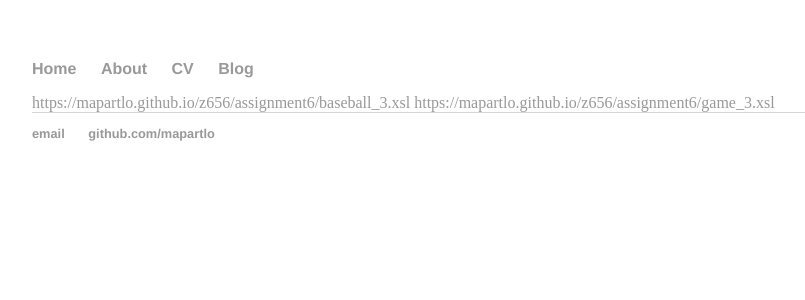
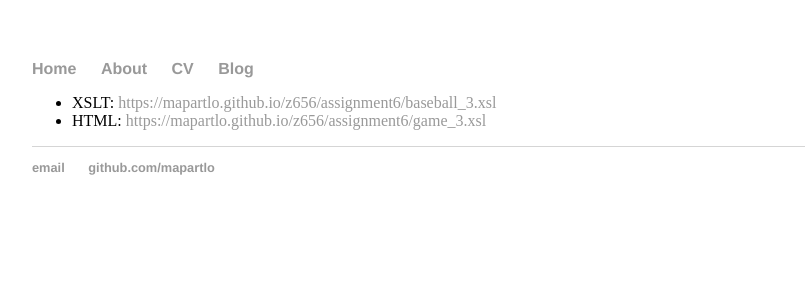
Before and after one commit to miapartlow/mapartlo.github.io, a Jekyll site: the page built from z656/assignment6/index.html, in a window 1280 px wide. Shown: the top 300 px of the page, without its empty margins (160-965 px from the left). Built offline with Jekyll 4.4.1, drawn with Linux system fonts in a browser that asks for light colours.

Commit message:
Update index.html

```diff
--- a/z656/assignment6/index.html
+++ b/z656/assignment6/index.html
@@ -2,6 +2,8 @@
 layout: default
 title: "Mia Partlow, Digital Publishing Expert"
 ---
+<ul>
+<li>XSLT: <a href="https://mapartlo.github.io/z656/assignment6/baseball_3.xsl">https://mapartlo.github.io/z656/assignment6/baseball_3.xsl</a></li>
+<li>HTML: <a href="https://mapartlo.github.io/z656/assignment6/game_3.xsl">https://mapartlo.github.io/z656/assignment6/game_3.xsl</a></li>
 
-<a href="https://mapartlo.github.io/z656/assignment6/baseball_3.xsl">https://mapartlo.github.io/z656/assignment6/baseball_3.xsl</a>
-<a href="https://mapartlo.github.io/z656/assignment6/game_3.xsl">https://mapartlo.github.io/z656/assignment6/game_3.xsl</a>
+</ul>
```
